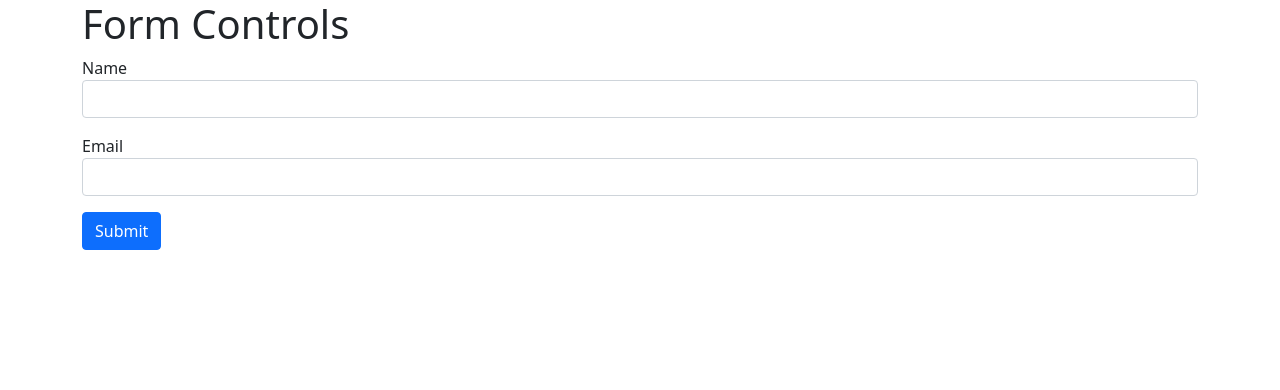
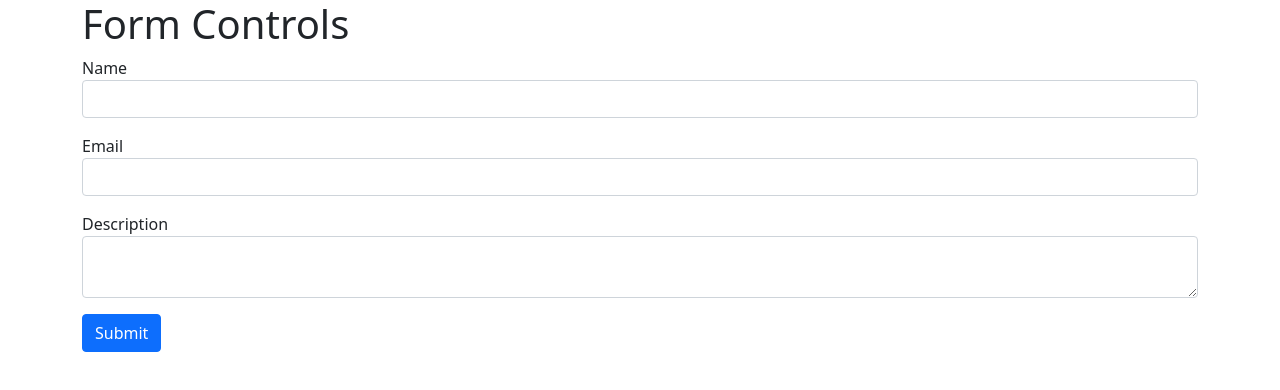
Before and after one commit to AnushkaNemishte/react-formik, a React (Create React App) app: page / in a window 1280 px wide. Shown: the top 390 px of the page. Built offline with nearby package versions, Linux system fonts and the light colour scheme.

Commit message:
textarea reuseable control

```diff
--- a/src/Formik-Controls/FormikContainer.js
+++ b/src/Formik-Controls/FormikContainer.js
@@ -7,6 +7,7 @@
   const initialValue = {
     name: "",
     email: "",
+    description:"",
   };
   const onSubmit = (values) => {
     console.log("Form data ", values);
@@ -14,6 +15,7 @@
   const validationSchema = Yup.object({
     name: Yup.string().required("Required"),
     email: Yup.string().email("Invalid Format").required("Required"),
+    description:Yup.string().required("Required"),
   });
   return (
     <Formik
@@ -38,6 +40,11 @@
                 label="Email"
                 name="email"
               />
+              <FormikControls
+                control="textarea"
+                name="description"
+                label="Description"
+              />
               <Button variant="primary" type="submit">
                 Submit
               </Button>
--- a/src/Formik-Controls/FormikControls.js
+++ b/src/Formik-Controls/FormikControls.js
@@ -1,4 +1,5 @@
 import Input from "./Input";
+import TextArea from "./TextArea";
 
 function FormikControls(props) {
   const { control ,...rest} = props;
@@ -6,6 +7,7 @@
     case "input":
         return <Input {...rest}/>
     case "textarea":
+        return <TextArea {...rest}/>
     case "select":
     case "radio":
     case "checkbox":
--- /dev/null
+++ b/src/Formik-Controls/TextArea.js
@@ -0,0 +1,16 @@
+import { ErrorMessage, Field } from 'formik'
+import React from 'react'
+import TextError from './TextError'
+
+function TextArea(props) {
+    const {label,name,...rest}=props
+  return (
+    <div className='form-group mb-3'>
+      <label htmlFor={name}>{label}</label>
+      <Field className="form-control" as='textarea' id={name} name={name} {...rest}/>
+      <ErrorMessage name={name} component={TextError}/>
+    </div>
+  )
+}
+
+export default TextArea
```
